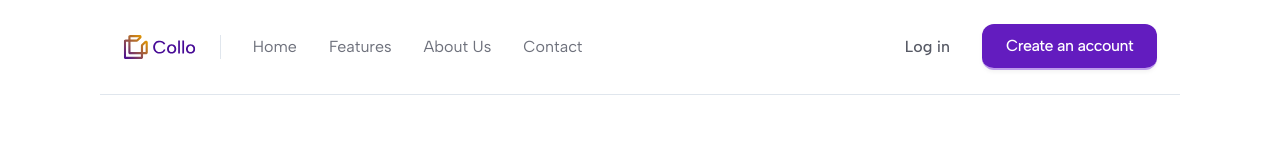
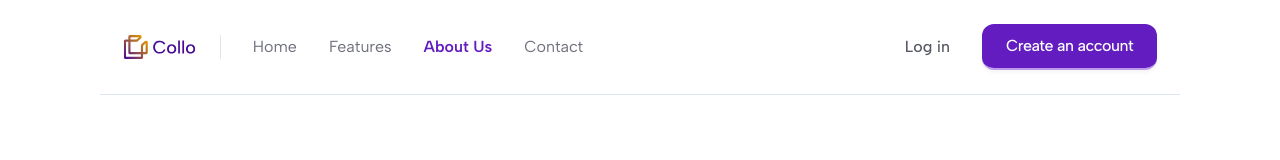
Before and after one commit to hedge-and-alpha/website_v2, a Nuxt app: page /about-us in a window 1280 px wide. Shown: the top 160 px of the page. Built offline with nearby package versions, Linux system fonts and the light colour scheme.

Commit message:
:art: Style: active menu link style

```diff
--- a/components/MainHeader.vue
+++ b/components/MainHeader.vue
@@ -25,22 +25,22 @@
                 </NuxtLink>
                 <ul class="hidden sm:flex gap-4 leading-[25.6px]">
                     <li>
-                        <NuxtLink to="/" class="p-2 flex text-collo-grey-5">
+                        <NuxtLink to="/" class="p-2 flex text-collo-grey-5" activeClass="active">
                             Home
                         </NuxtLink>
                     </li>
                     <li>
-                        <NuxtLink to="/features" class="p-2 flex text-collo-grey-5">
+                        <NuxtLink to="/features" class="p-2 flex text-collo-grey-5" activeClass="active">
                             Features
                         </NuxtLink>
                     </li>
                     <li>
-                        <NuxtLink to="/about-us" class="p-2 flex text-collo-grey-5">
+                        <NuxtLink to="/about-us" class="p-2 flex text-collo-grey-5" activeClass="active">
                             About Us
                         </NuxtLink>
                     </li>
                     <li>
-                        <NuxtLink to="/contact" class="p-2 flex text-collo-grey-5">
+                        <NuxtLink to="/contact" class="p-2 flex text-collo-grey-5" activeClass="active">
                             Contact
                         </NuxtLink>
                     </li>
@@ -66,3 +66,10 @@
         </div>
     </header>
 </template>
+
+<style scoped>
+    .active {
+        color: #631CBF;
+        font-weight: 600;
+    }
+</style>
```
